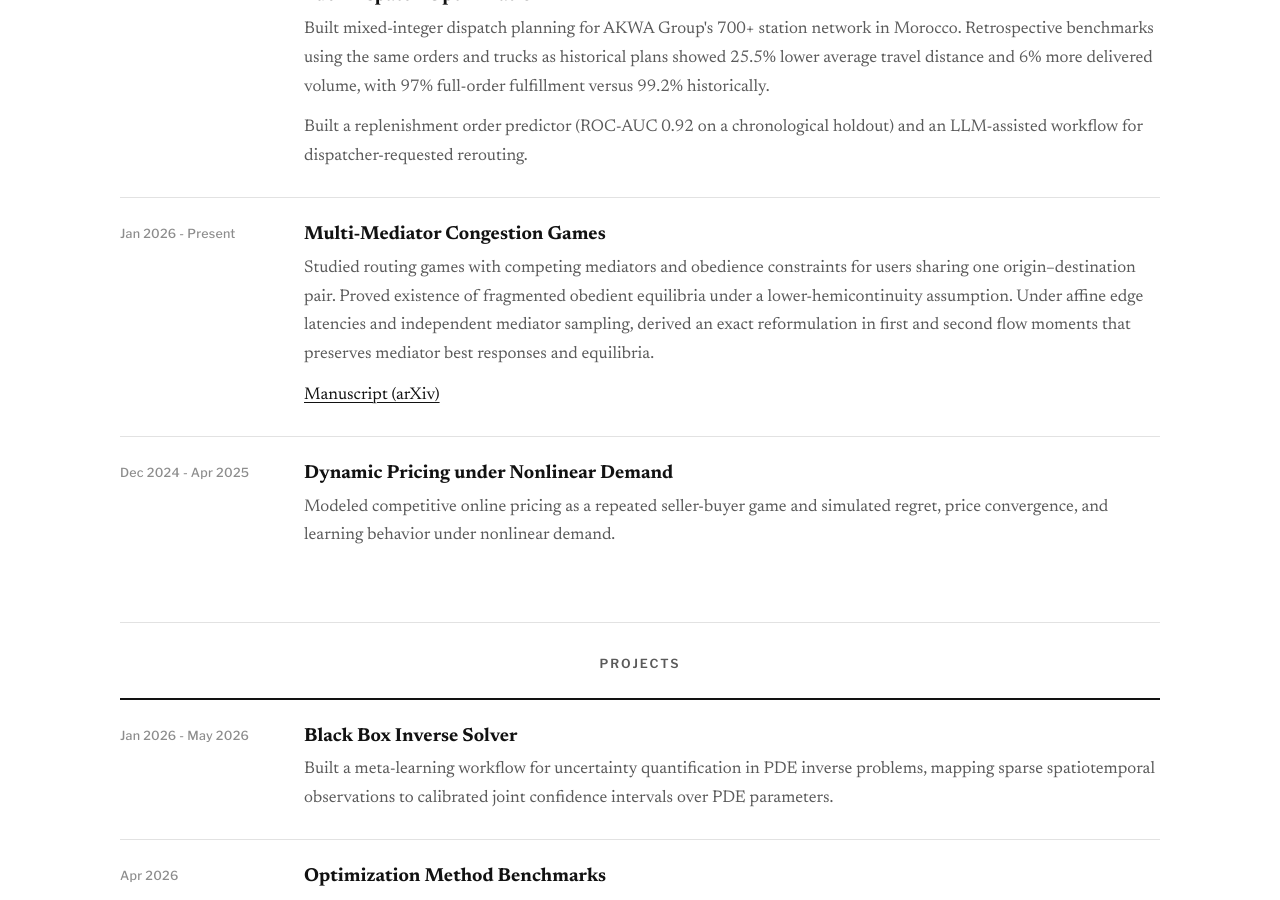
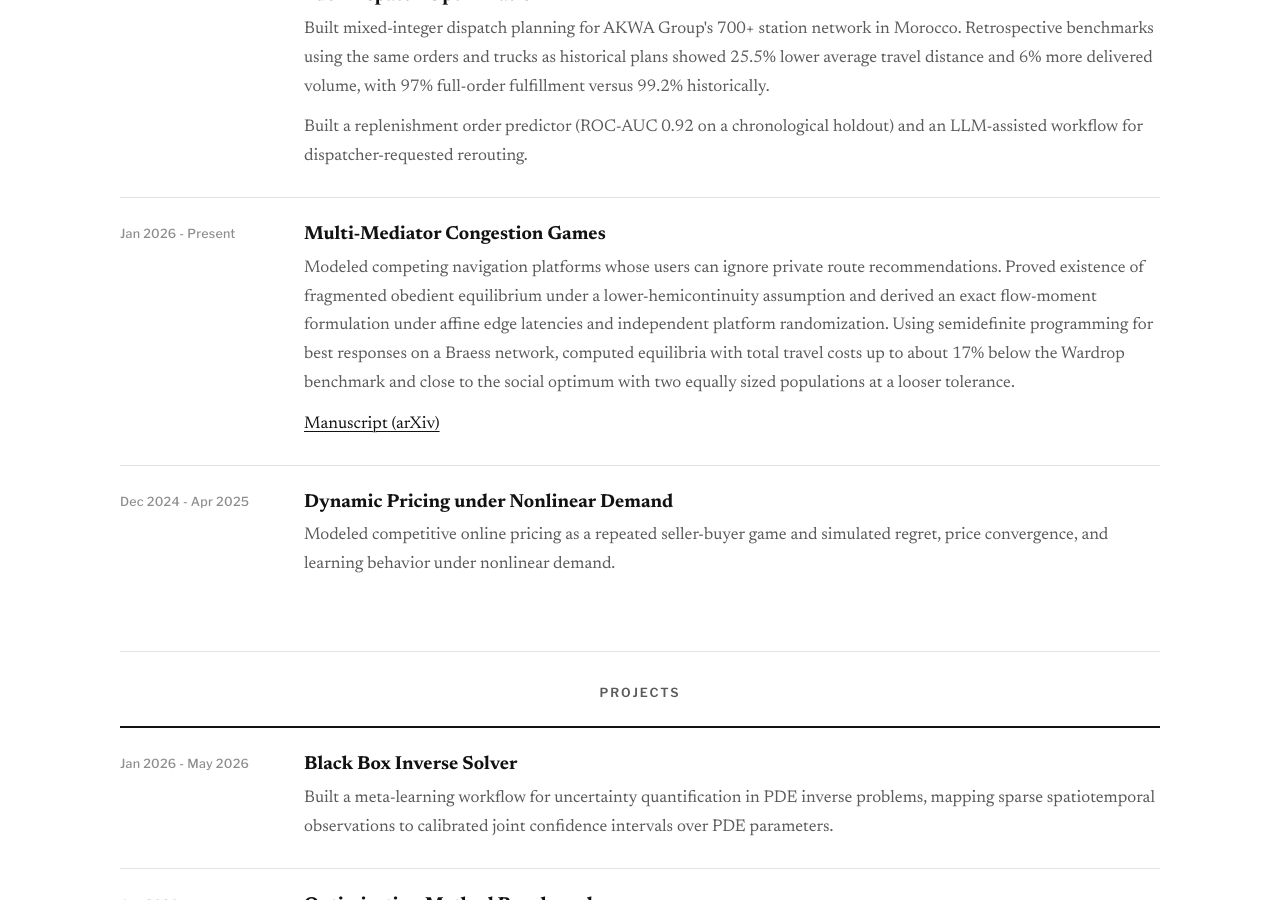
Before and after one commit to MaxWangZY/MaxWangZY.github.io, a Jekyll site: the page built from experience.md, in a window 1280 px wide and 900 px high, scrolled down 876 px. Built offline with Jekyll 4.4.1, drawn with Linux system fonts in a browser that asks for light colours.

Commit message:
Update FOE research description and CV

```diff
--- a/experience.md
+++ b/experience.md
@@ -56,12 +56,14 @@ permalink: /experience/
     <div class="entry-body">
       <h3>Multi-Mediator Congestion Games</h3>
       <p>
-        Studied routing games with competing mediators and obedience
-        constraints for users sharing one origin–destination pair. Proved
-        existence of fragmented obedient equilibria under a lower-hemicontinuity
-        assumption. Under affine edge latencies and independent mediator
-        sampling, derived an exact reformulation in first and second flow
-        moments that preserves mediator best responses and equilibria.
+        Modeled competing navigation platforms whose users can ignore private
+        route recommendations. Proved existence of fragmented obedient
+        equilibrium under a lower-hemicontinuity assumption and derived an
+        exact flow-moment formulation under affine edge latencies and independent
+        platform randomization. Using semidefinite programming for best
+        responses on a Braess network, computed equilibria with total travel
+        costs up to about 17% below the Wardrop benchmark and close to the
+        social optimum with two equally sized populations at a looser tolerance.
       </p>
       <p><a href="https://arxiv.org/abs/2610.39225">Manuscript (arXiv)</a></p>
     </div>
```
Also changed, not shown: 1 other file.
